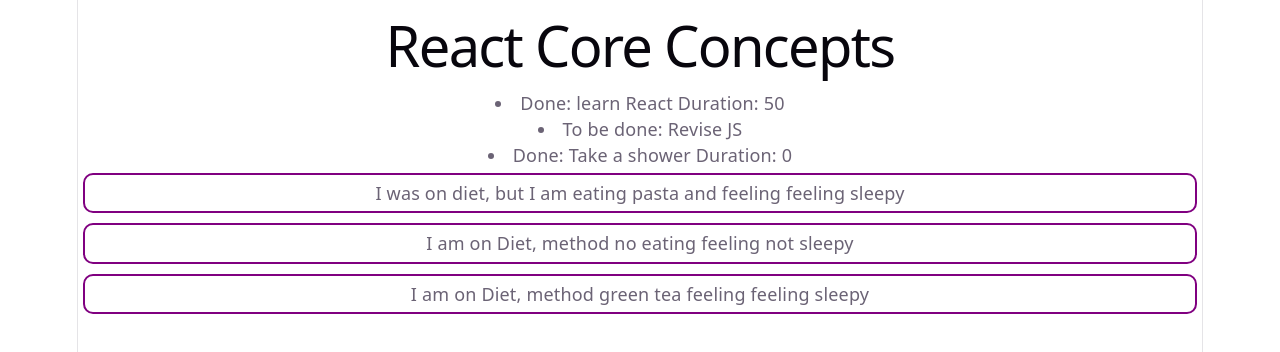
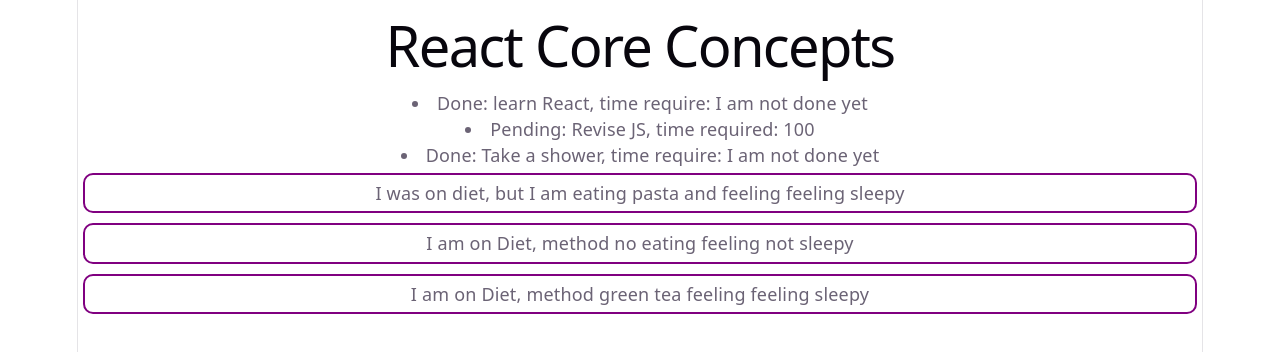
Before and after one commit to MstIsratJahanAnika/Explore-Core-React, a React (Vite) app: page / in a window 1280 px wide. Shown: the top 352 px of the page. Built offline with nearby package versions, Linux system fonts and the light colour scheme.

Commit message:
Six ways of conditional rendering in JSX

```diff
--- a/src/App.jsx
+++ b/src/App.jsx
@@ -7,12 +7,12 @@
 
 function App() {
 
-  const oloshLifeStyle = {
-    border: '2px solid purple',
-    padding: '5px',
-    margin: '5px',
-    borderRadius: '10px'
-  }
+  // const oloshLifeStyle = {
+  //   border: '2px solid purple',
+  //   padding: '5px',
+  //   margin: '5px',
+  //   borderRadius: '10px'
+  // }
 
   // const pathano
   const time = 50;
@@ -22,7 +22,8 @@
 
     <>
       <h1>React Core Concepts</h1>
-      <ToDo task="learn React" isDone={true} time={time}></ToDo>
+      {/* <ToDo task="learn React" isDone={true} time={time}></ToDo> */}
+      <ToDo task="learn React" isDone={true} time=""></ToDo>
       <ToDo task="Revise JS" isDone={false}></ToDo>
       <ToDo task="Take a shower" isDone={true}></ToDo>
 
--- a/src/Todo.jsx
+++ b/src/Todo.jsx
@@ -22,15 +22,70 @@
 // }
 
 
+// export default function ToDo({task, isDone, time=0}){
+
+//     if(isDone){
+//         return(
+//             <li>Done: {task} Duration: {time}</li>
+//         )
+//     }
+//     return(
+//         <li>To be done: {task}</li>
+//     )
+
+// }
+
+
+//conditional rendering: 3, using ternary
+
+// export default function ToDo ({task, isDone, time=0}){
+//     return isDone? <li>Done: {task}, time: {time}</li>: <li>Not Done: {task}, time: {time}</li>
+// }
+
+
+// conditional rendering: 4, using && operator
+
+// export default function ToDo({task, isDone, time=0}){
+//     return isDone && <li>Task Done: {task}, time needed: {time}</li>
+// }
+
+
+// conditional rendering: 5, using || operator
+// jokhon isDone false hobe tokhon dekhabe
+// export default function ToDo({task, isDone, time=0}){
+//     return isDone || <li>Task Not Done: {task}, time was required: {time}</li>
+// }
+
+
+
+
+// return a null set kora
+// export default function ToDo({task, isDone, time=0}){
+//     if(isDone){
+//         return null;
+//     }
+//     else{
+//         return <li>Pending: {task}</li>
+//     }
+// }
+
+
+
+// method: 6, variable set kore shetake return kora
 export default function ToDo({task, isDone, time=0}){
 
+    let listItem;
+
+    let displayTime = time? time: 100;
     if(isDone){
-        return(
-            <li>Done: {task} Duration: {time}</li>
-        )
+
+        // ei vabe deya jay
+        // listItem = <li>Done: {task}, time required: {displayTime}</li>
+
+        // eita time thakle ekta text show korbe shei method - conditional rendering
+        listItem= <li>Done: {task}, time require: {time? 'I am done' : 'I am not done yet'}</li>
+    }else{
+        listItem = <li>Pending: {task}, time required: {displayTime}</li>
     }
-    return(
-        <li>To be done: {task}</li>
-    )
-
+    return listItem;
 }
```
